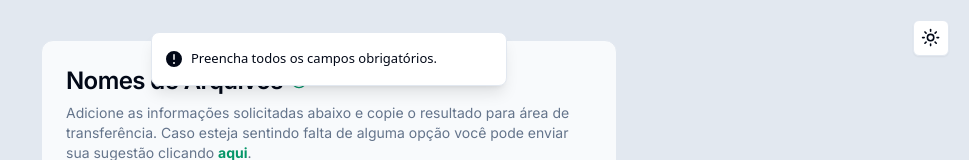
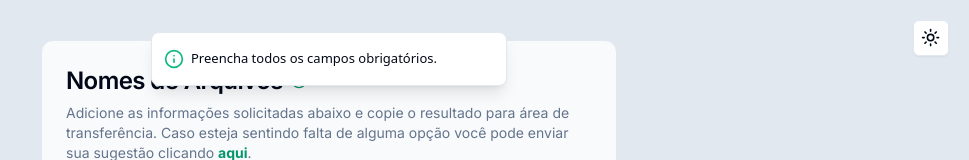
Before and after one commit to KARAUJO1003/rename-contracts, a Next.js app: page / in a window 1280 px wide. Both pictures are taken after a click on the button "CONFIRMAR". Shown: the top 160 px of the page, without its empty margins (311-1280 px from the left). Built offline with nearby package versions, Linux system fonts and the light colour scheme.

Commit message:
feat: Cores dos toast

```diff
--- a/src/app/layout.tsx
+++ b/src/app/layout.tsx
@@ -5,7 +5,7 @@ import { Toaster } from '@/components/ui/sonner'
 import { ThemeProvider } from './providers/theme-provider'
 import { cn } from '@/lib/utils'
 import Link from 'next/link'
-import { Instagram } from 'lucide-react'
+import { CheckCircle, Info, Instagram, XCircle } from 'lucide-react'
 
 const inter = Inter({ subsets: ['latin'] })
 
@@ -39,7 +39,14 @@ export default function RootLayout({
             </Link>
           </footer>
         </ThemeProvider>
-        <Toaster position="top-center" />
+        <Toaster
+          position="top-center"
+          icons={{
+            success: <CheckCircle className="size-5 text-emerald-500" />,
+            error: <XCircle className="size-5 text-emerald-500" />,
+            info: <Info className="size-5 text-emerald-500" />,
+          }}
+        />
       </body>
     </html>
   )
--- a/src/app/page.tsx
+++ b/src/app/page.tsx
@@ -92,7 +92,7 @@ export default function Home() {
 
   const handleRenameFileName = () => {
     if (!quadra || !lote || !venda || !documentName || !empresa || !obra) {
-      toast.error('Preencha todos os campos obrigatórios.')
+      toast.info('Preencha todos os campos obrigatórios.')
       return
     }
 
```
